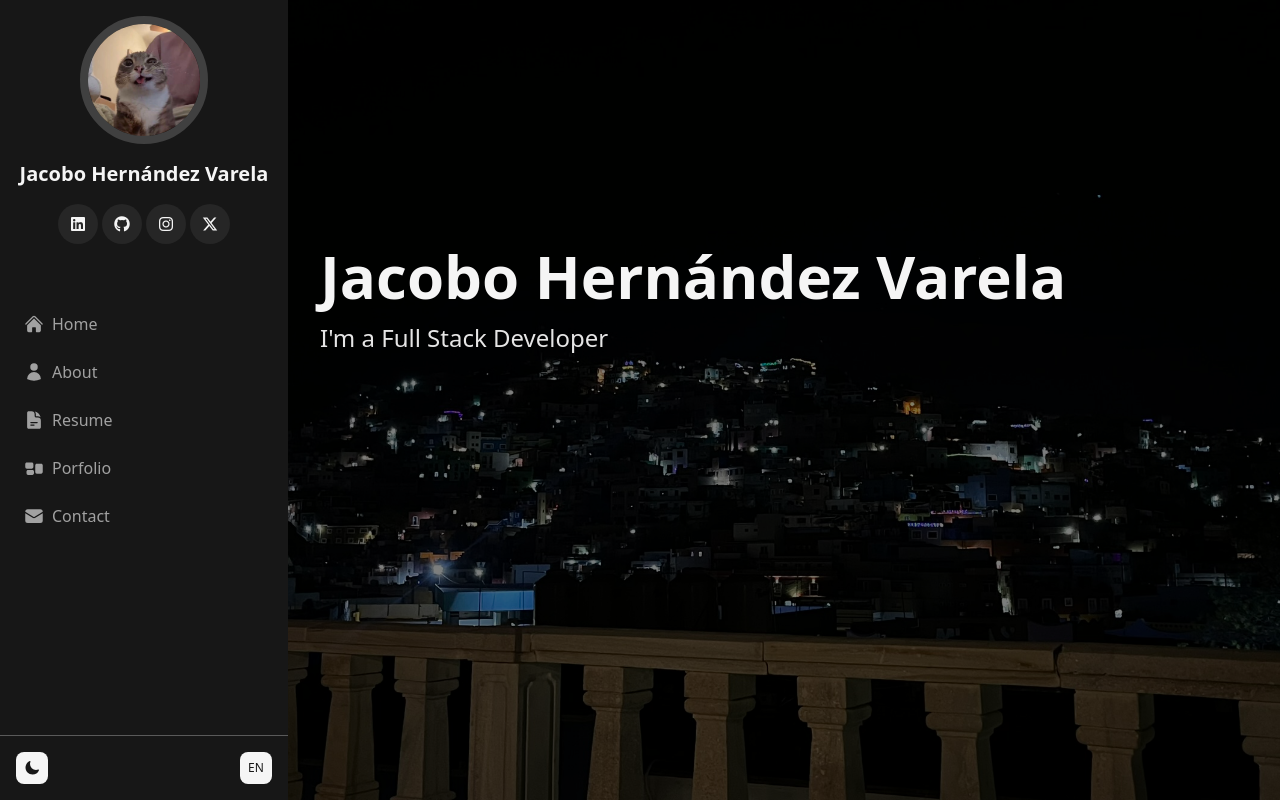
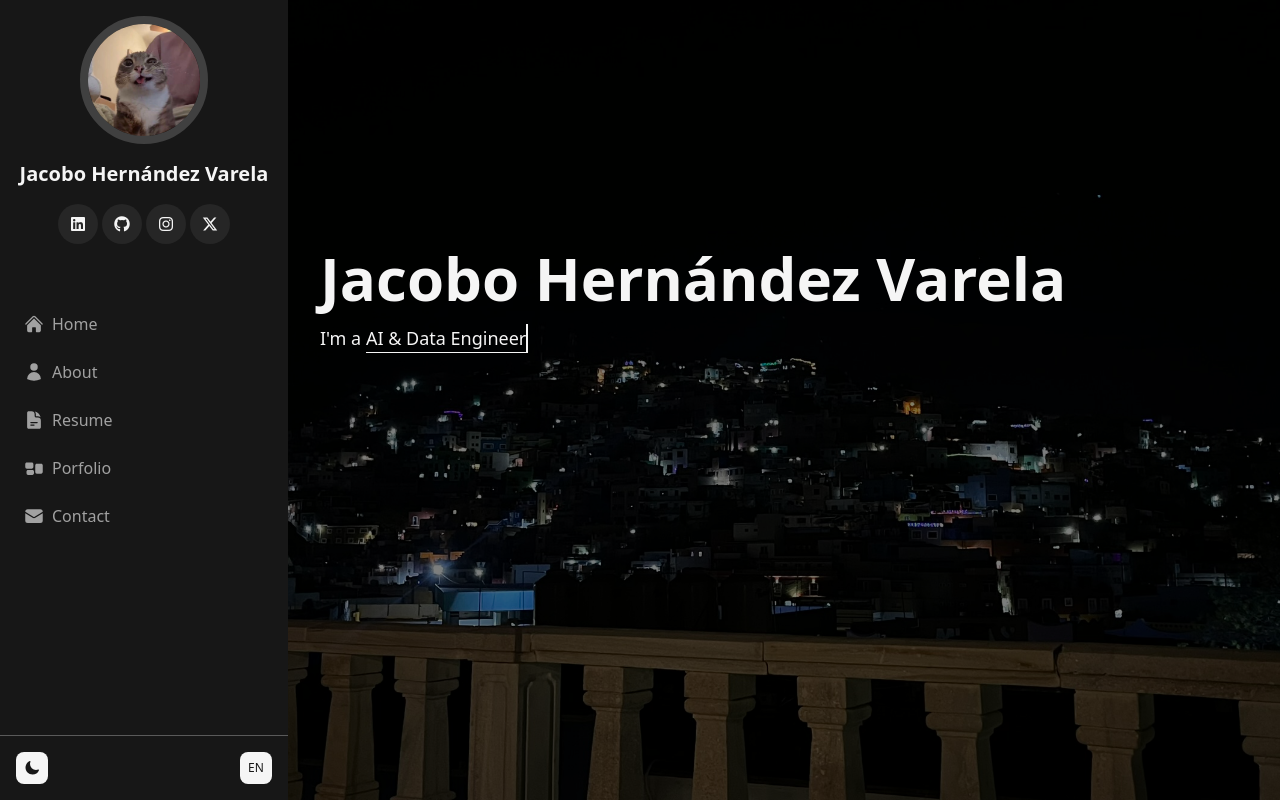
Before and after one commit to JacobHdez/jacobhdez.github.io, a Vue app: page / in a window 1280 px wide. Built offline with nearby package versions, Linux system fonts and the light colour scheme.

Commit message:
feat: add typewriter role

```diff
--- a/src/components/sections/Hero.vue
+++ b/src/components/sections/Hero.vue
@@ -1,5 +1,20 @@
 <script setup lang="ts">
+import { computed, onMounted, ref } from 'vue';
+import { useI18n } from 'vue-i18n';
 import { personalData } from '@/data/personal';
+import { useTypewriterLoop } from '@/composables/useTypewriter';
+
+const { t } = useI18n();
+
+const texts = computed(() => personalData.roleKey.map((key) => t(`personal.roles.${key}`)));
+
+const isClient = ref(false);
+const { output, state, start } = useTypewriterLoop(texts, 128, 64, 4096);
+
+onMounted(() => {
+  isClient.value = true;
+  start();
+});
 </script>
 
 <template>
@@ -14,7 +29,41 @@ import { personalData } from '@/data/personal';
       <h1 class="text-6xl font-bold text-neutral-100">
         {{ personalData.name }}
       </h1>
-      <p class="text-2xl text-neutral-200">I'm a Full Stack Developer</p>
+
+      <div class="flex flex-row text-lg text-neutral-100">
+        <p>{{ t('hero.iam') }}&nbsp;</p>
+
+        <p v-if="!isClient" class="">{{ texts[0] }}</p>
+        <p v-else class="border-b border-current">{{ output }}</p>
+
+        <span
+          :class="[
+            'border-r-2 border-current',
+            state === 'waiting' && 'animate-[blinkFade_1.2s_ease-in-out_infinite]',
+            state === 'typing' && 'opacity-100',
+            state === 'deleting' && 'opacity-70'
+          ]"
+        ></span>
+      </div>
     </section>
   </div>
 </template>
+
+<style>
+@keyframes blinkFade {
+  0%,
+  40% {
+    opacity: 1;
+    transform: scaleY(1);
+  }
+  50%,
+  90% {
+    opacity: 0;
+    transform: scaleY(0.8);
+  }
+  100% {
+    opacity: 1;
+    transform: scaleY(1);
+  }
+}
+</style>
--- /dev/null
+++ b/src/composables/useTypewriter.ts
@@ -0,0 +1,73 @@
+import { ref, watch, onUnmounted, type Ref } from 'vue';
+
+type State = 'typing' | 'waiting' | 'deleting';
+
+export function useTypewriterLoop(
+  texts: Ref<string[]>,
+  typingSpeed = 60,
+  deletingSpeed = 35,
+  waitAfterTyping = 2000
+) {
+  const output = ref('');
+  const state = ref<State>('typing');
+  const isRunning = ref(false);
+
+  let textIndex = 0;
+  let charIndex = 0;
+  let timeout: ReturnType<typeof setTimeout> | null = null;
+
+  const clear = () => {
+    if (timeout) clearTimeout(timeout);
+  };
+
+  const step = () => {
+    const currentText = texts.value[textIndex];
+    if (!currentText) return;
+
+    if (state.value === 'typing') {
+      if (charIndex < currentText.length) {
+        output.value += currentText[charIndex++];
+        timeout = setTimeout(step, typingSpeed);
+      } else {
+        state.value = 'waiting';
+        timeout = setTimeout(() => {
+          state.value = 'deleting';
+          step();
+        }, waitAfterTyping);
+      }
+    } else if (state.value === 'deleting') {
+      if (charIndex > 0) {
+        output.value = currentText.slice(0, --charIndex);
+        timeout = setTimeout(step, deletingSpeed);
+      } else {
+        textIndex = (textIndex + 1) % texts.value.length;
+        state.value = 'typing';
+        timeout = setTimeout(step, typingSpeed);
+      }
+    }
+  };
+
+  const start = () => {
+    if (isRunning.value) return;
+    isRunning.value = true;
+    step();
+  };
+
+  const stop = () => {
+    clear();
+    isRunning.value = false;
+  };
+
+  watch(texts, () => {
+    stop();
+    output.value = '';
+    textIndex = 0;
+    charIndex = 0;
+    state.value = 'typing';
+    start();
+  });
+
+  onUnmounted(stop);
+
+  return { output, state, start, stop };
+}
--- a/src/data/personal.ts
+++ b/src/data/personal.ts
@@ -3,5 +3,6 @@ import type { PersonalData } from './types';
 export const personalData: PersonalData = {
   name: 'Jacobo Hernández Varela',
   portrait: new URL('@/assets/images/portrait.JPEG', import.meta.url).href,
-  hero: new URL('@/assets/images/hero.JPEG', import.meta.url).href
+  hero: new URL('@/assets/images/hero.JPEG', import.meta.url).href,
+  roleKey: ['role_01', 'role_02', 'role_03']
 };
--- a/src/data/types.ts
+++ b/src/data/types.ts
@@ -26,4 +26,5 @@ export interface PersonalData {
   name: string;
   portrait: string;
   hero: string;
+  roleKey: string[];
 }
--- a/src/i18n/locales/en-US/index.ts
+++ b/src/i18n/locales/en-US/index.ts
@@ -1,3 +1,5 @@
+import personal from './personal';
+
 export default {
   nav: {
     home: 'Home',
@@ -5,5 +7,9 @@ export default {
     resume: 'Resume',
     portfolio: 'Porfolio',
     contact: 'Contact'
+  },
+  personal,
+  hero: {
+    iam: "I'm a"
   }
 };
--- /dev/null
+++ b/src/i18n/locales/en-US/personal.ts
@@ -0,0 +1,7 @@
+export default {
+  roles: {
+    role_01: 'AI & Data Engineer',
+    role_02: 'Full-Stack Developer',
+    role_03: 'Unreal Developer'
+  }
+};
--- a/src/i18n/locales/es-MX/index.ts
+++ b/src/i18n/locales/es-MX/index.ts
@@ -1,3 +1,5 @@
+import personal from './personal';
+
 export default {
   nav: {
     home: 'Inicio',
@@ -5,5 +7,9 @@ export default {
     resume: 'Curriculum',
     portfolio: 'Portafolio',
     contact: 'Contacto'
+  },
+  personal,
+  hero: {
+    iam: 'Soy'
   }
 };
--- /dev/null
+++ b/src/i18n/locales/es-MX/personal.ts
@@ -0,0 +1,7 @@
+export default {
+  roles: {
+    role_01: 'Ingeniero de Datos e Inteligencia Artificial',
+    role_02: 'Desarrollador Full-Stack',
+    role_03: 'Desarrollador de Unreal'
+  }
+};
```
